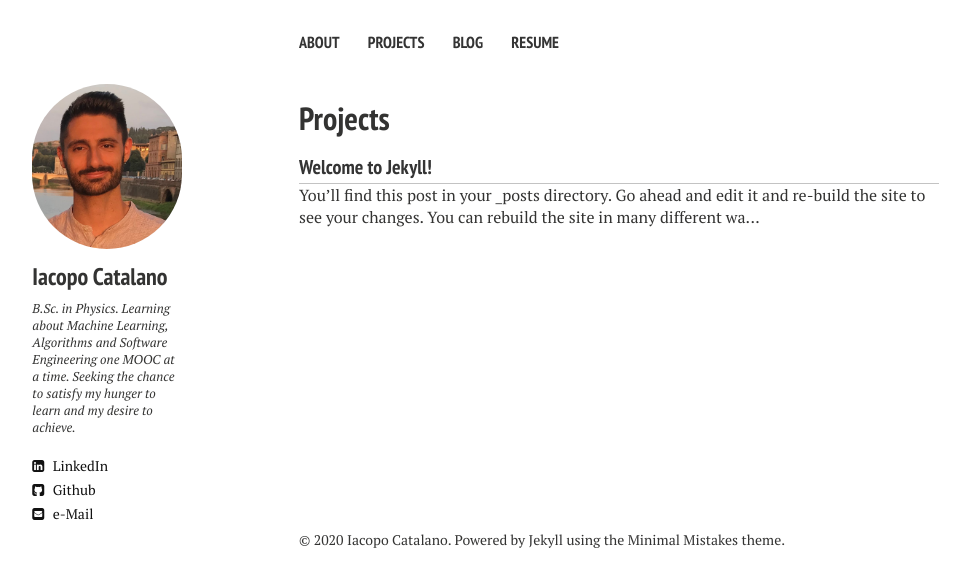
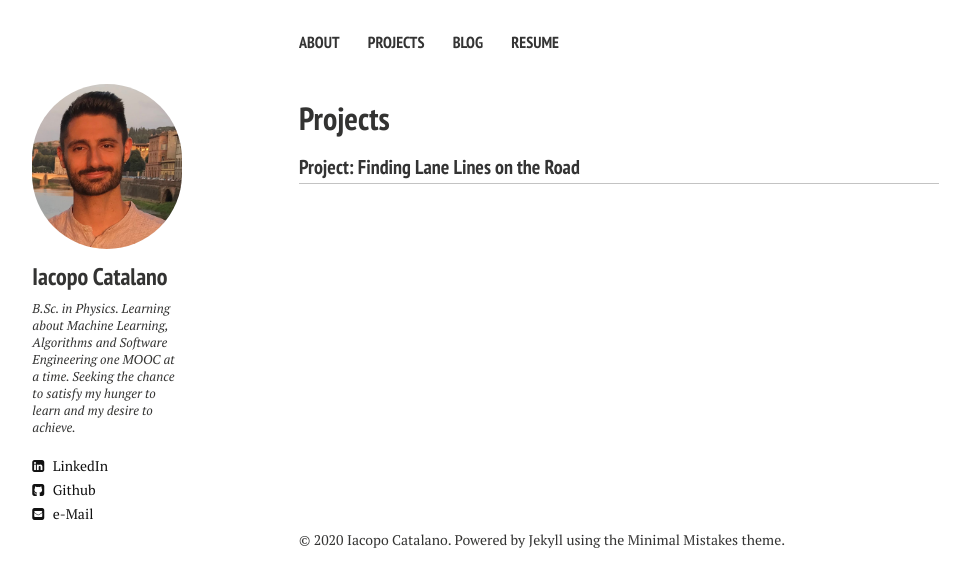
Before and after one commit to IacopomC/iacopomc.github.io, a Jekyll site: the page built from projects.md, in a window 1280 px wide. Shown: the top 587 px of the page, without its empty margins (21-991 px from the left). Built offline with Jekyll 4.4.1, drawn with Linux system fonts in a browser that asks for light colours; nearby versions of some CDN libraries.

Commit message:
Create file first project

````diff
--- a/_projects/2019-04-18-welcome-to-jekyll.md
+++ b/_projects/2019-04-18-welcome-to-jekyll.md
@@ -1,29 +1,7 @@
 ---
-title: "Welcome to Jekyll!"
-date: 2019-04-18T15:34:30-04:00
+title: "Project: Finding Lane Lines on the Road"
 categories:
   - blog
 tags:
-  - Jekyll
-  - update
+  - Project
 ---
-
-You'll find this post in your `_posts` directory. Go ahead and edit it and re-build the site to see your changes. You can rebuild the site in many different ways, but the most common way is to run `jekyll serve`, which launches a web server and auto-regenerates your site when a file is updated.
-
-To add new posts, simply add a file in the `_posts` directory that follows the convention `YYYY-MM-DD-name-of-post.ext` and includes the necessary front matter. Take a look at the source for this post to get an idea about how it works.
-
-Jekyll also offers powerful support for code snippets:
-
-```ruby
-def print_hi(name)
-  puts "Hi, #{name}"
-end
-print_hi('Tom')
-#=> prints 'Hi, Tom' to STDOUT.
-```
-
-Check out the [Jekyll docs][jekyll-docs] for more info on how to get the most out of Jekyll. File all bugs/feature requests at [Jekyll’s GitHub repo][jekyll-gh]. If you have questions, you can ask them on [Jekyll Talk][jekyll-talk].
-
-[jekyll-docs]: https://jekyllrb.com/docs/home
-[jekyll-gh]:   https://github.com/jekyll/jekyll
-[jekyll-talk]: https://talk.jekyllrb.com/
````
